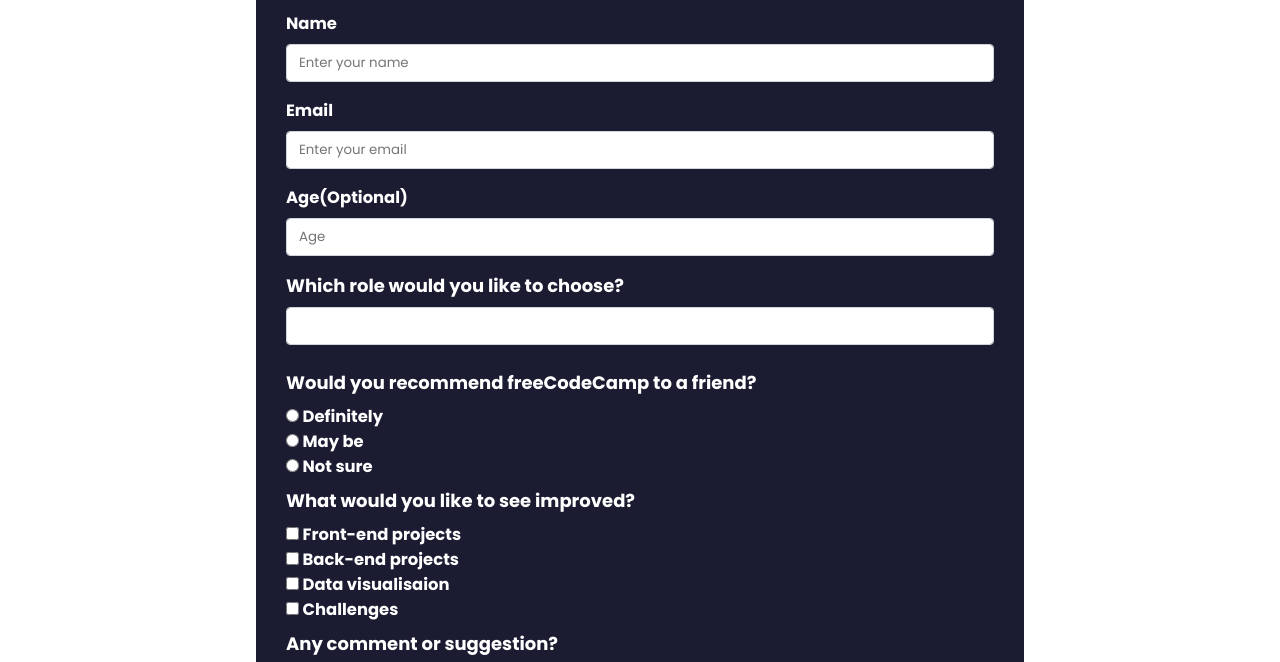
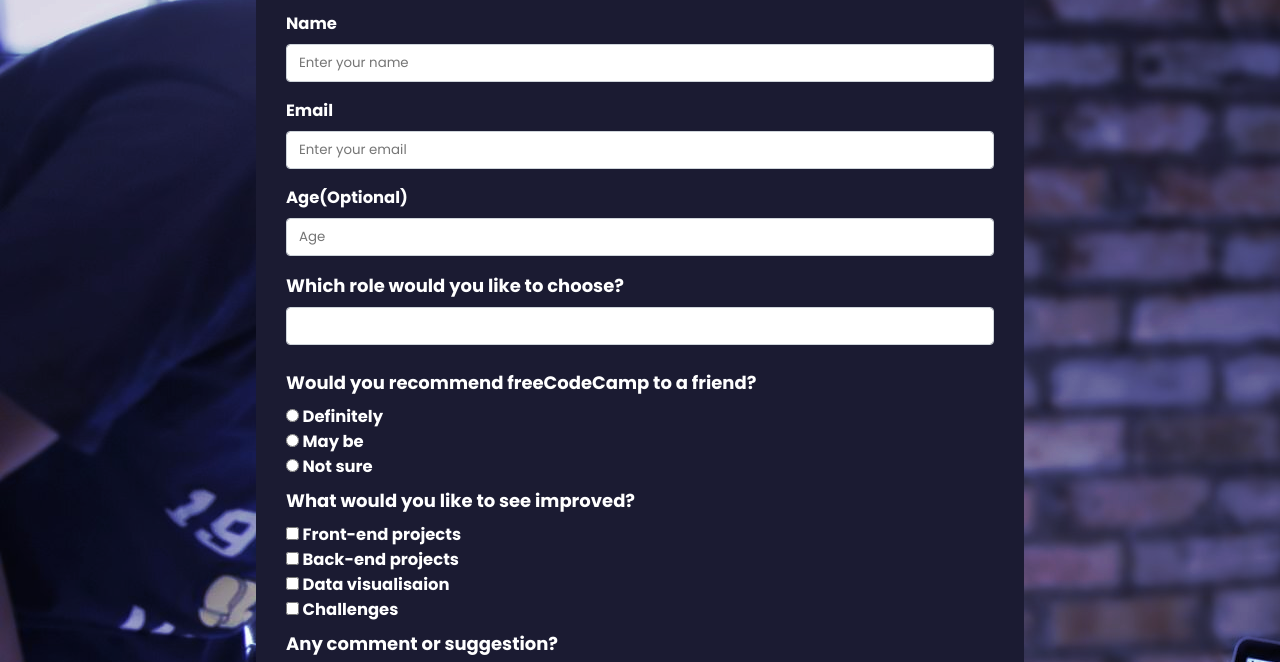
Before and after one commit to Titania01/fcc-Survey-Form, a plain HTML site: page index.html in a window 1280 px wide. Shown: the part 140-802 px from the top of the page. Drawn offline with Linux system fonts and the light colour scheme.

Commit message:
feat:background-image on css

```diff
--- a/css/main.css
+++ b/css/main.css
@@ -1,9 +1,18 @@
-* {
+*
+
+{
   margin: 0;
   padding: 0;
   box-sizing: border-box;
   font-family: 'Poppins', sans-serif;
 }
+
+body {
+  background-image: url(../media/survey-form-background.jpeg);
+    background-color: rgb(82, 81, 141);
+    background-blend-mode: hard-light;
+}
+
 
 
 .heading {
```
Also changed, not shown: index.html (line endings or trailing spaces), media/survey-form-background.jpeg (added).
